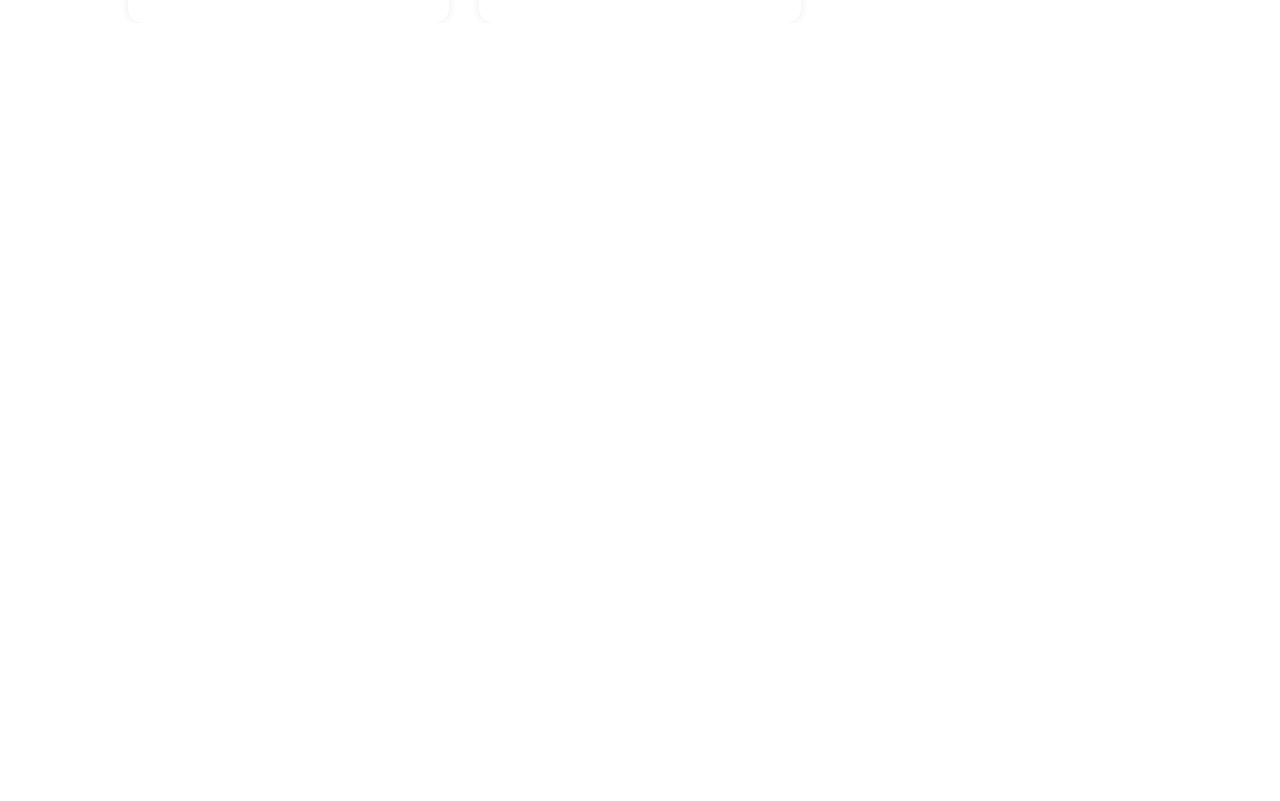
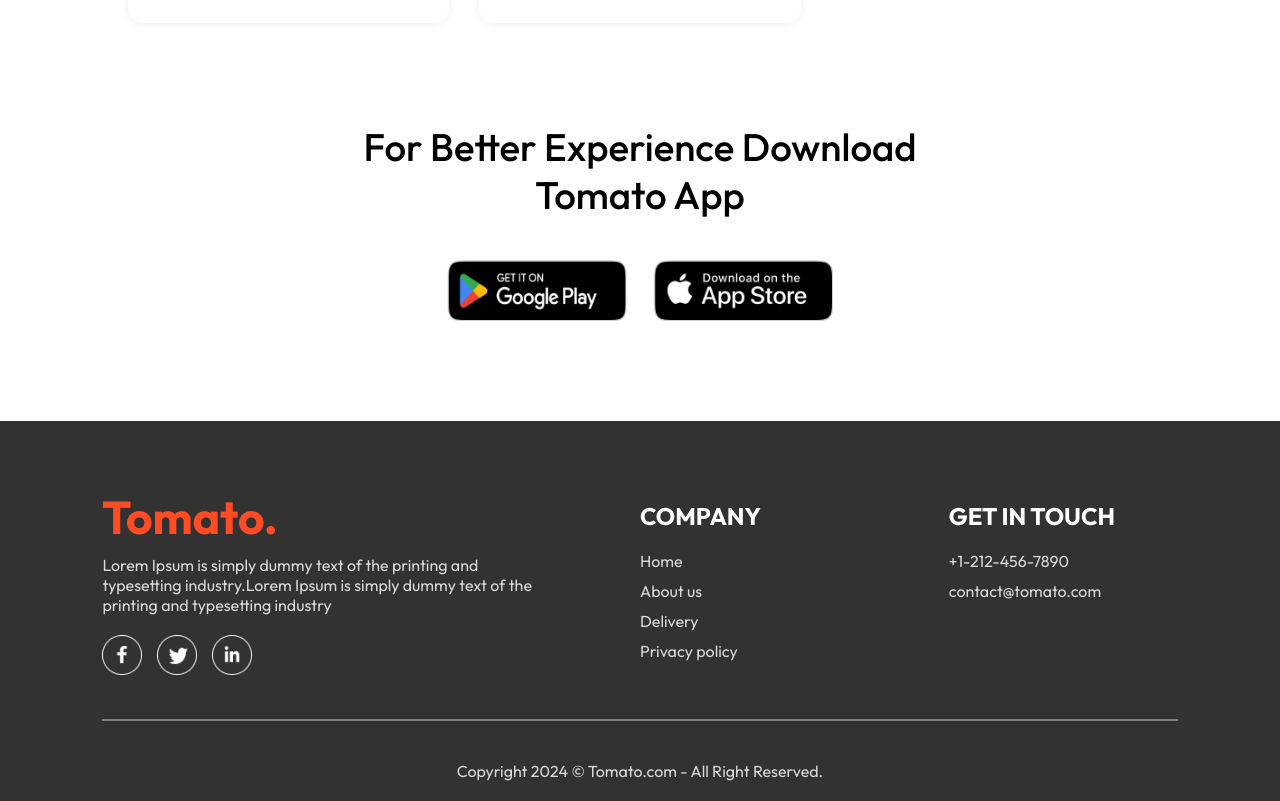
Before and after one commit to HasangiComplex/Food-Delivery-App-Front-end-, a React (Vite) app: page / in a window 1280 px wide. Shown: the part 5960-6761 px from the top of the page. Before the commit the page ends 5983 px from the top, so only its background shows below. Built offline with nearby package versions, Linux system fonts and the light colour scheme.

Commit message:
Created Add Download component

```diff
--- a/src/App.jsx
+++ b/src/App.jsx
@@ -2,23 +2,26 @@
 
 import React from 'react'
 import Navbar from './components/Navbar/Navbar'
-import {Route,Routes} from 'react-router-dom'
+import { Route, Routes } from 'react-router-dom'
 import Home from './pages/Home/Home'
 import Cart from "./pages/Cart/Cart"
 import PlaceOrder from "./pages/PlaceOrder/PlcaOrder"
+import Footer from './components/Footer/Footer'
 
 
 function App() {
   return (
-    <div className='app'>
-      <Navbar />
-      <Routes>
-          <Route path="/" element ={<Home/>} />
-          <Route path="/cart" element = {<Cart/>} />
-          <Route path="/placeorder" element = {<PlaceOrder/>} />
-      </Routes>
-
-    </div>
+    <>
+      <div className='app'>
+        <Navbar />
+        <Routes>
+          <Route path="/" element={<Home />} />
+          <Route path="/cart" element={<Cart />} />
+          <Route path="/placeorder" element={<PlaceOrder />} />
+        </Routes>
+      </div>
+      <Footer />
+    </>
   )
 }
 
--- /dev/null
+++ b/src/components/AppDownload/AppDownload.css
@@ -0,0 +1,22 @@
+.app-download{
+    margin: auto auto;
+    margin-top: 100px;
+    font-size: max(3vw,20px);
+    text-align: center;
+    font-weight: 500;
+}
+.app-download-platforms{
+    display: flex;
+    justify-content: center;
+    gap: max(2vw,10px);
+    margin-top: 40px;
+}
+.app-download-platforms img{
+    width: max(30vw,120px);
+    max-width: 180px;
+    transition: 0.5s;
+    cursor: pointer;
+}
+.app-download-platforms img:hover{
+    transform: scale(1.05);
+}
--- /dev/null
+++ b/src/components/AppDownload/AppDownload.jsx
@@ -0,0 +1,16 @@
+import React from 'react'
+import './AppDownload.css'
+import { assets } from '../../assets/assets'
+
+const AppDownload = () => {
+    return (
+        <div className='app-download' id='app-download'>
+            <p>For Better Experience Download <br/> Tomato App</p>
+            <div className="app-download-platforms">
+                <img src={assets.play_store} alt=""/>
+                <img src={assets.app_store} alt=""/>
+            </div>
+        </div>
+    )
+}
+export default AppDownload
--- /dev/null
+++ b/src/components/Footer/Footer.css
@@ -0,0 +1,44 @@
+.footer{
+    color: #d9d9d9;
+    background-color: #323232;
+    display: flex;
+    flex-direction: column;
+    align-items: center;
+    gap: 20px;
+    padding: 20px 8vw;
+    padding-top: 80px;
+    margin-top: 100px
+}
+.footer-content{
+    width: 100%;
+    display: grid;
+    grid-template-columns: 2fr 1fr 1fr;
+    gap: 80px;
+}
+.footer-content-left, .footer-content-right, .footer-content-center{
+    display: flex;
+    flex-direction: column;
+    align-items: start;
+    gap: 20px;
+}
+
+.footer-content-left li, .footer-content-right li, .footer-content-center li{
+    list-style: none;
+    margin-bottom: 10px;
+    cursor: pointer;
+}
+.footer-content-right h2, .footer-content-center h2{
+   color: white;
+}
+
+.footer-social-icons img{
+    width: 40px;
+    margin-right: 15px;
+}
+.footer hr{
+    width: 100%;
+    height: 2px;
+    margin: 20px 0;
+    background-color: grey;
+    border: none;
+}
--- /dev/null
+++ b/src/components/Footer/Footer.jsx
@@ -0,0 +1,42 @@
+import React from 'react'
+import './Footer.css'
+import { assets } from '../../assets/assets'
+
+const Footer = () => {
+  return (
+    <div className='footer' id='footer'>
+        <div className="footer-content">
+            <div className="footer-content-left">
+                <img src={assets.logo} alt="" />
+                <p>Lorem Ipsum is simply dummy text of the printing and typesetting industry.Lorem Ipsum is simply dummy text of the printing and typesetting industry</p>
+                 <div className="footer-social-icons">
+                    <img src={assets.facebook_icon} alt=""/>
+                    <img src={assets.twitter_icon} alt=""/>
+                    <img src={assets.linkedin_icon} alt=""/>
+                 </div>
+            </div>
+            <div className="footer-content-center">
+                <h2>COMPANY</h2>
+                <ul>
+                    <li>Home</li>
+                    <li>About us</li>
+                    <li>Delivery</li>
+                    <li>Privacy policy</li>
+                </ul>
+            </div>
+            <div className="footer-content-right">
+                <h2>GET IN TOUCH</h2>
+                <ul>
+                    <li>+1-212-456-7890</li>
+                    <li>contact@tomato.com</li>
+                </ul>
+            </div>
+        </div>
+        <hr/>
+        <p className="footer-copyright">Copyright 2024 © Tomato.com - All Right Reserved.</p>
+
+    </div>
+  )
+}
+
+export default Footer
--- a/src/pages/Home/Home.jsx
+++ b/src/pages/Home/Home.jsx
@@ -3,6 +3,7 @@
 import Header from '../../components/Header/Header'
 import ExploreMenu from "../../components/ExploreMenu/ExploreMenu"
 import FoodDisplay from '../../components/FoodDisplay/FoodDisplay'
+import AppDownload from '../../components/AppDownload/AppDownload'
 
 const Home = () => {
   const [category,setCategory] = useState("All")
@@ -11,6 +12,7 @@
       <Header/>
       <ExploreMenu category={category} setCategory={setCategory} />
       <FoodDisplay category={category}/>
+      <AppDownload/>
     </div>
   )
 }
```
